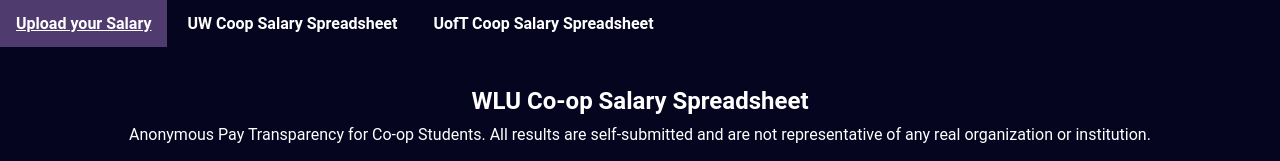
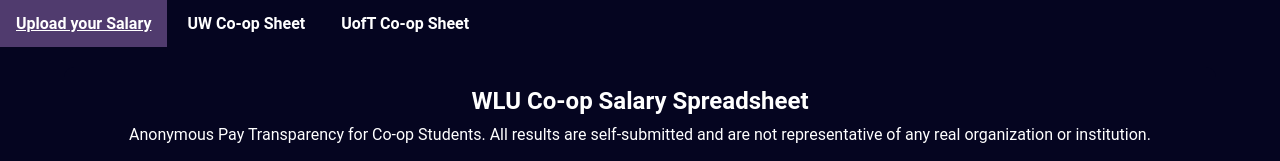
Before and after one commit to jwizzlejosh/WLU-coop-salary, a plain HTML site: page index.html in a window 1280 px wide. Shown: the top 161 px of the page. Drawn offline with Linux system fonts and the light colour scheme.

Commit message:
Update index.html

```diff
--- a/index.html
+++ b/index.html
@@ -97,8 +97,8 @@
     <nav>
         <a href="https://forms.gle/bWbaxPSnJycaPsrY8" target="_blank"> <u>Upload your Salary</u></a>
         <a href="https://docs.google.com/spreadsheets/d/1kMBu1_TONgzZ0Ysz3d2OYiu1O8kDftZxT3INxrz8hII/edit#gid=0"
-            target="_blank">UW Coop Salary Spreadsheet</a>
-        <a href="https://uoftcoopsalary.pages.dev/" target="_blank">UofT Coop Salary Spreadsheet</a>
+            target="_blank">UW Co-op Sheet</a>
+        <a href="https://uoftcoopsalary.pages.dev/" target="_blank">UofT Co-op Sheet</a>
     </nav>
 
     <div class="iframe-container">
```
